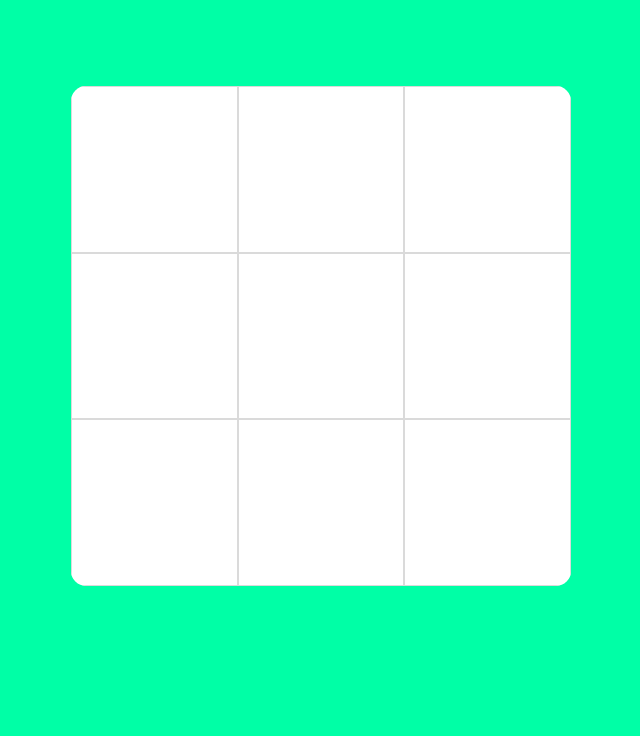
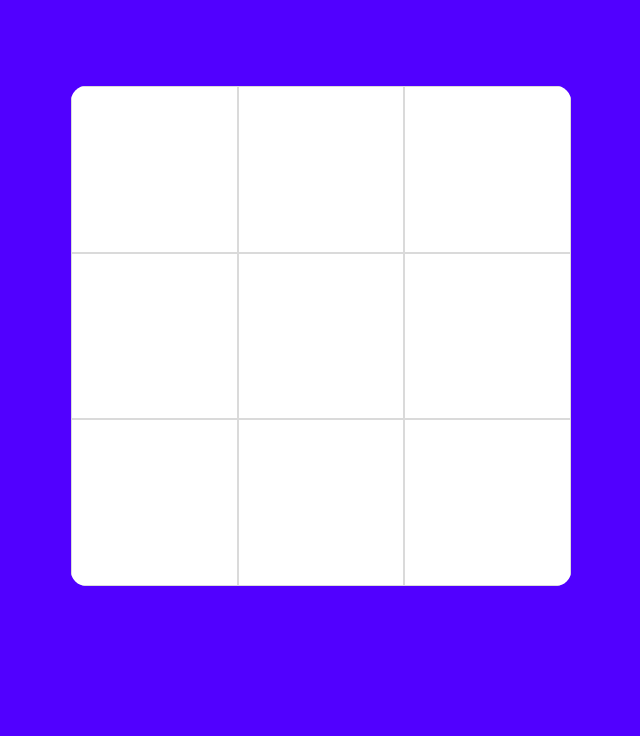
Before and after one commit to Asertwice020/----GAME, a plain HTML site: page index.html in a window 1280 px wide. Shown: the part 64-800 px from the top of the page, without its empty margins (319-959 px from the left). Drawn offline with Linux system fonts and the light colour scheme.

Commit message:
i make few changes in the style

```diff
--- a/logic.js
+++ b/logic.js
@@ -23,7 +23,6 @@ function playTapAudio() {
     // If the sound is not currently playing
     // Set the flag to indicate that the sound is now playing
     isTapAudioPlaying = true;
-    console.log('audio has been played!');
   }
   else {
     // If the sound is already playing
@@ -87,7 +86,6 @@ function addGameOverWindow() {
 
 function getResult(playerSymbol2) {
   if(playerSymbol2 !== `It's a Draw!`) {
-    console.log(`it's a draw`);
     winCard.innerText = `${playerSymbol2} won`;
   }
   else {
--- a/style.css
+++ b/style.css
@@ -13,7 +13,7 @@ html {
 
 body {
   position: relative;
-  background-color: #00ffa6;
+  background-color: #5100ff;
   min-height: 100vh;
   text-rendering: optimizeSpeed;
 }
```
Also changed, not shown: 1 other file.
